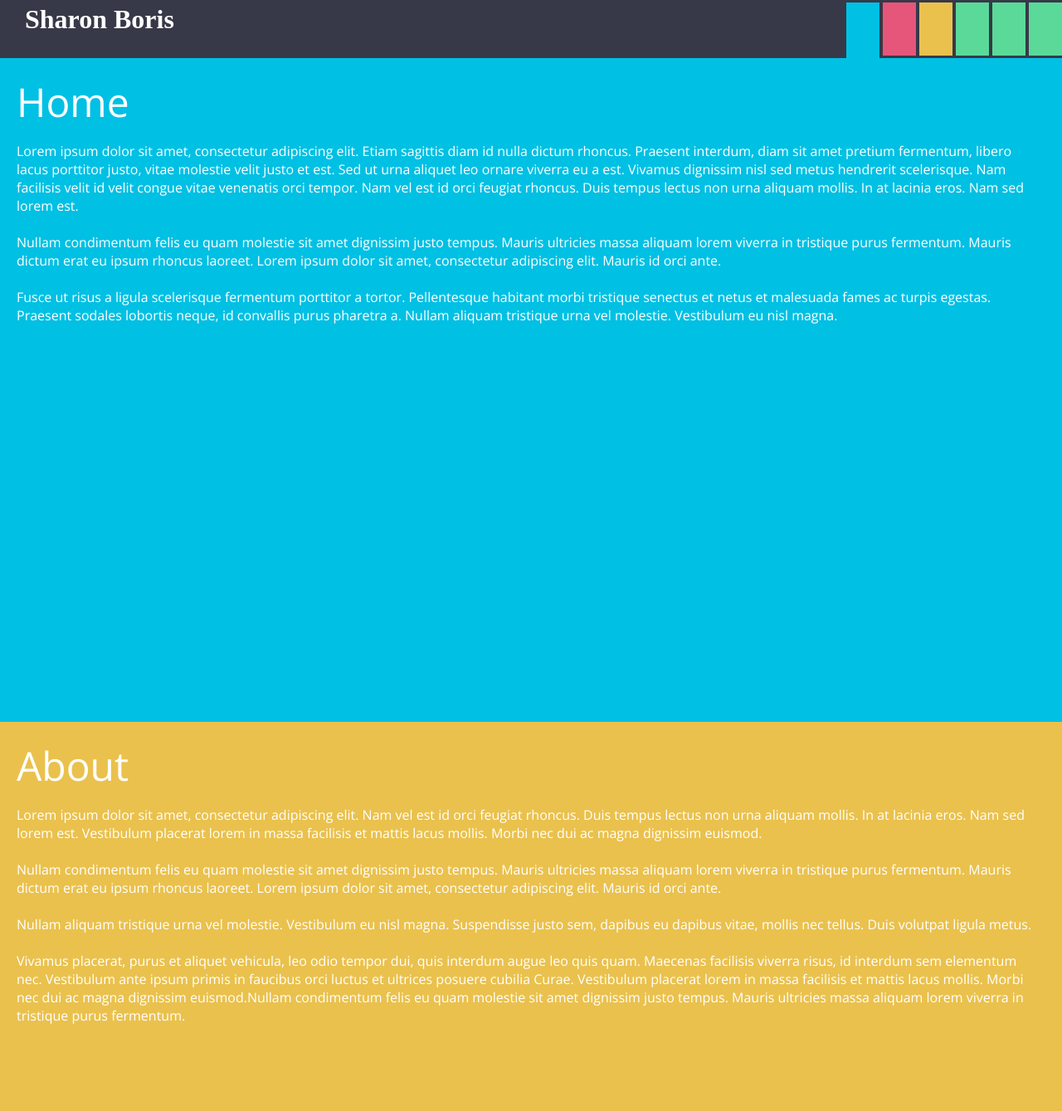
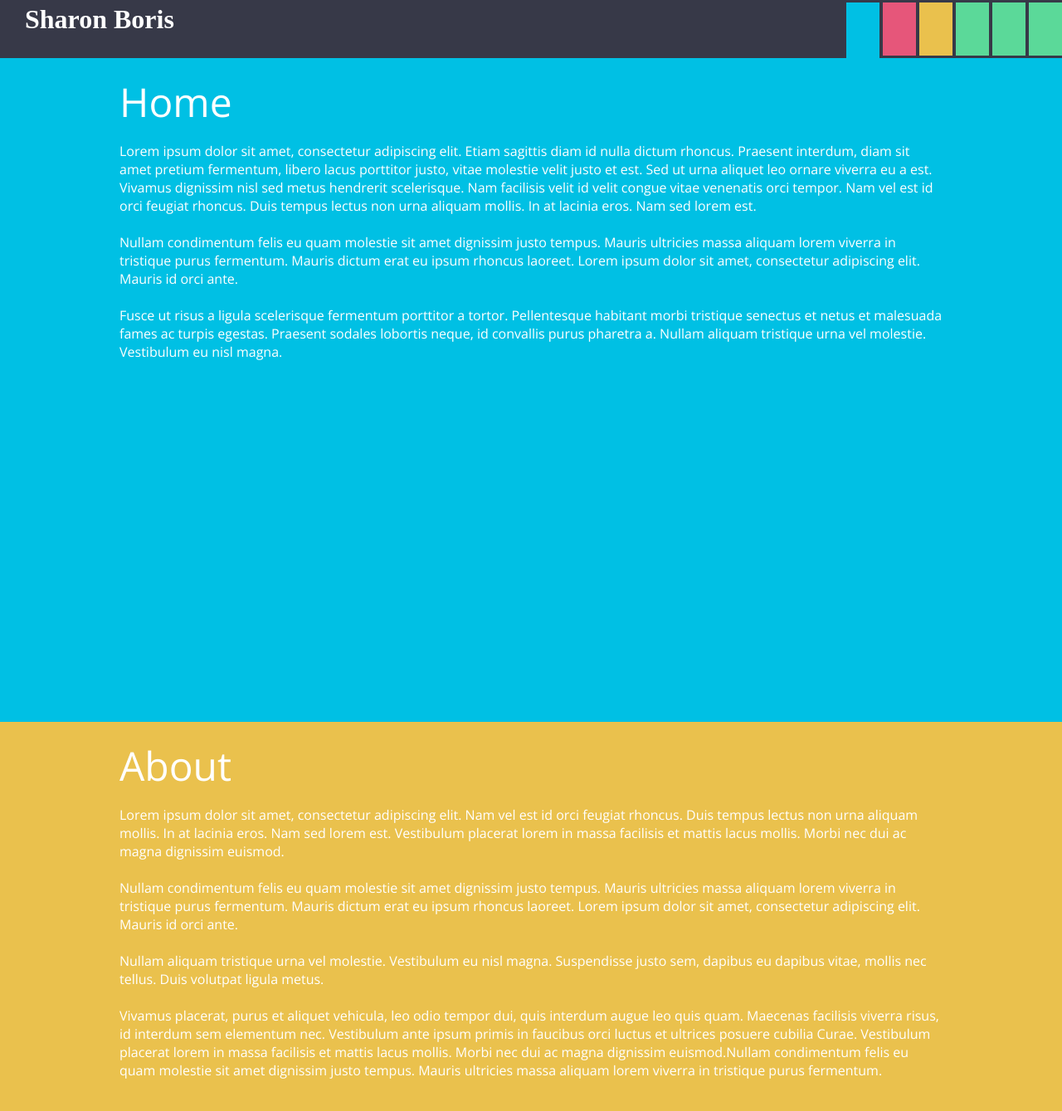
Before and after one commit to PlGGS/sharonboris.com, a Jekyll site: the page built from index.html, in a window 1280 px wide and 1400 px high. Shown: the top 1339 px of the window at 83% size. Built offline with Jekyll 4.4.1, drawn with Linux system fonts in a browser that asks for light colours; nearby versions of some CDN libraries; some web fonts are replaced.

Commit message:
Added section padding

```diff
--- a/css/main.scss
+++ b/css/main.scss
@@ -80,11 +80,16 @@ header nav ul li a.link-5 { background-color: #5bd999; }
 header nav ul li a.link-6 { background-color: #5bd999; }
 
 section {
-  width: 100%;
-  height: 800px;
-  box-sizing: border-box;
-  padding: 20px;
-  overflow: hidden;
+    width: 100%;
+    height: 800px;
+    box-sizing: border-box;
+    padding: 20px;
+    overflow: hidden;
+
+    div {
+        padding-left: 10%;
+        padding-right: 10%;
+    }
 }
 
 section#home { background-color: #00c0e4; margin-top: 70px;}
--- a/index.html
+++ b/index.html
@@ -5,40 +5,55 @@ css: main
 ---
 
 <section id="home">
+    <div>
         <h2>Home</h2>
         <p>Lorem ipsum dolor sit amet, consectetur adipiscing elit. Etiam sagittis diam id nulla dictum rhoncus. Praesent interdum, diam sit amet pretium fermentum, libero lacus porttitor justo, vitae molestie velit justo et est. Sed ut urna aliquet leo ornare viverra eu a est. Vivamus dignissim nisl sed metus hendrerit scelerisque. Nam facilisis velit id velit congue vitae venenatis orci tempor. Nam vel est id orci feugiat rhoncus. Duis tempus lectus non urna aliquam mollis. In at lacinia eros. Nam sed lorem est.<br/><br/>
-
         Nullam condimentum felis eu quam molestie sit amet dignissim justo tempus. Mauris ultricies massa aliquam lorem viverra in tristique purus fermentum. Mauris dictum erat eu ipsum rhoncus laoreet. Lorem ipsum dolor sit amet, consectetur adipiscing elit. Mauris id orci ante. <br/><br/>Fusce ut risus a ligula scelerisque fermentum porttitor a tortor. Pellentesque habitant morbi tristique senectus et netus et malesuada fames ac turpis egestas. Praesent sodales lobortis neque, id convallis purus pharetra a. Nullam aliquam tristique urna vel molestie. Vestibulum eu nisl magna.</p>
+    </div>
 </section>
 <section id="about">
+    <div>
         <h2>About</h2>
-    <p>Lorem ipsum dolor sit amet, consectetur adipiscing elit. Nam vel est id orci feugiat rhoncus. Duis tempus lectus non urna aliquam mollis. In at lacinia eros. Nam sed lorem est. Vestibulum placerat lorem in massa facilisis et mattis lacus mollis. Morbi nec dui ac magna dignissim euismod.<br/><br/>
+        <p>
+            Lorem ipsum dolor sit amet, consectetur adipiscing elit. Nam vel est id orci feugiat rhoncus. Duis tempus lectus non urna aliquam mollis. In at lacinia eros. Nam sed lorem est. Vestibulum placerat lorem in massa facilisis et mattis lacus mollis. Morbi nec dui ac magna dignissim euismod.<br /><br />
 
-        Nullam condimentum felis eu quam molestie sit amet dignissim justo tempus. Mauris ultricies massa aliquam lorem viverra in tristique purus fermentum. Mauris dictum erat eu ipsum rhoncus laoreet. Lorem ipsum dolor sit amet, consectetur adipiscing elit. Mauris id orci ante. <br/><br/>Nullam aliquam tristique urna vel molestie. Vestibulum eu nisl magna. Suspendisse justo sem, dapibus eu dapibus vitae, mollis nec tellus. Duis volutpat ligula metus. <br/><br/>Vivamus placerat, purus et aliquet vehicula, leo odio tempor dui, quis interdum augue leo quis quam. Maecenas facilisis viverra risus, id interdum sem elementum nec. Vestibulum ante ipsum primis in faucibus orci luctus et ultrices posuere cubilia Curae. Vestibulum placerat lorem in massa facilisis et mattis lacus mollis. Morbi nec dui ac magna dignissim euismod.Nullam condimentum felis eu quam molestie sit amet dignissim justo tempus. Mauris ultricies massa aliquam lorem viverra in tristique purus fermentum. </p>
+            Nullam condimentum felis eu quam molestie sit amet dignissim justo tempus. Mauris ultricies massa aliquam lorem viverra in tristique purus fermentum. Mauris dictum erat eu ipsum rhoncus laoreet. Lorem ipsum dolor sit amet, consectetur adipiscing elit. Mauris id orci ante. <br /><br />Nullam aliquam tristique urna vel molestie. Vestibulum eu nisl magna. Suspendisse justo sem, dapibus eu dapibus vitae, mollis nec tellus. Duis volutpat ligula metus. <br /><br />Vivamus placerat, purus et aliquet vehicula, leo odio tempor dui, quis interdum augue leo quis quam. Maecenas facilisis viverra risus, id interdum sem elementum nec. Vestibulum ante ipsum primis in faucibus orci luctus et ultrices posuere cubilia Curae. Vestibulum placerat lorem in massa facilisis et mattis lacus mollis. Morbi nec dui ac magna dignissim euismod.Nullam condimentum felis eu quam molestie sit amet dignissim justo tempus. Mauris ultricies massa aliquam lorem viverra in tristique purus fermentum.
+        </p>
+    </div>
 </section>
 <section id="services">
+    <div>
         <h2>Clients</h2>
-    <p>Lorem ipsum dolor sit amet, consectetur adipiscing elit. Nam vel est id orci feugiat rhoncus. Duis tempus lectus non urna aliquam mollis. In at lacinia eros. Nam sed lorem est. Vestibulum placerat lorem in massa facilisis et mattis lacus mollis. Morbi nec dui ac magna dignissim euismod.Nullam condimentum felis eu quam molestie sit amet dignissim justo tempus. Mauris ultricies massa aliquam lorem viverra in tristique purus fermentum. Mauris dictum erat eu ipsum rhoncus laoreet. Lorem ipsum dolor sit amet, consectetur adipiscing elit. Mauris id orci ante. <br/><br/>Fusce ut risus a ligula scelerisque fermentum porttitor a tortor. Pellentesque habitant morbi tristique senectus et netus et malesuada fames ac turpis egestas. Praesent sodales lobortis neque, id convallis purus pharetra a. Nullam aliquam tristique urna vel molestie. Vestibulum eu nisl magna. Suspendisse justo sem, dapibus eu dapibus vitae, mollis nec tellus. Duis volutpat ligula metus. <br/><br/>Vivamus placerat, purus et aliquet vehicula, leo odio tempor dui, quis interdum augue leo quis quam. Maecenas facilisis viverra risus, id interdum sem elementum nec. Vestibulum ante ipsum primis in faucibus orci luctus et ultrices posuere cubilia Curae;</p>
+        <p>Lorem ipsum dolor sit amet, consectetur adipiscing elit. Nam vel est id orci feugiat rhoncus. Duis tempus lectus non urna aliquam mollis. In at lacinia eros. Nam sed lorem est. Vestibulum placerat lorem in massa facilisis et mattis lacus mollis. Morbi nec dui ac magna dignissim euismod.Nullam condimentum felis eu quam molestie sit amet dignissim justo tempus. Mauris ultricies massa aliquam lorem viverra in tristique purus fermentum. Mauris dictum erat eu ipsum rhoncus laoreet. Lorem ipsum dolor sit amet, consectetur adipiscing elit. Mauris id orci ante. <br /><br />Fusce ut risus a ligula scelerisque fermentum porttitor a tortor. Pellentesque habitant morbi tristique senectus et netus et malesuada fames ac turpis egestas. Praesent sodales lobortis neque, id convallis purus pharetra a. Nullam aliquam tristique urna vel molestie. Vestibulum eu nisl magna. Suspendisse justo sem, dapibus eu dapibus vitae, mollis nec tellus. Duis volutpat ligula metus. <br /><br />Vivamus placerat, purus et aliquet vehicula, leo odio tempor dui, quis interdum augue leo quis quam. Maecenas facilisis viverra risus, id interdum sem elementum nec. Vestibulum ante ipsum primis in faucibus orci luctus et ultrices posuere cubilia Curae;</p>
+    </div>
 </section>
 <section id="insurance-info">
-    <h2>Contact Us</h2>
-    <p>Lorem ipsum dolor sit amet, consectetur adipiscing elit. Etiam sagittis diam id nulla dictum rhoncus. Praesent interdum, diam sit amet pretium fermentum, libero lacus porttitor justo, vitae molestie velit justo et est. Sed ut urna aliquet leo ornare viverra eu a est. Vivamus dignissim nisl sed metus hendrerit scelerisque. Nam facilisis velit id velit congue vitae venenatis orci tempor. Nam vel est id orci feugiat rhoncus. Duis tempus lectus non urna aliquam mollis. In at lacinia eros. Nam sed lorem est. Vestibulum placerat lorem in massa facilisis et mattis lacus mollis. Morbi nec dui ac magna dignissim euismod.<br/><br/>
-
-    Nullam condimentum felis eu quam molestie sit amet dignissim justo tempus. Mauris ultricies massa aliquam lorem viverra in tristique purus fermentum. Mauris dictum erat eu ipsum rhoncus laoreet. Lorem ipsum dolor sit amet, consectetur adipiscing elit. Mauris id orci ante. <br/><br/>Fusce ut risus a ligula scelerisque fermentum porttitor a tortor. Pellentesque habitant morbi tristique senectus et netus et malesuada fames ac turpis egestas. Praesent sodales lobortis neque, id convallis purus pharetra a. Nullam aliquam tristique urna vel molestie. Vestibulum eu nisl magna. Suspendisse justo sem, dapibus eu dapibus vitae, mollis nec tellus. Duis volutpat ligula metus. Vivamus placerat, purus et aliquet vehicula, leo odio tempor dui, quis interdum augue leo quis quam. Maecenas facilisis viverra risus, id interdum sem elementum nec. Vestibulum ante ipsum primis in faucibus orci luctus et ultrices posuere cubilia Curae;</p>
-</section>
-<section id="forms">
+    <div>
         <h2>Contact Us</h2>
         <p>
             Lorem ipsum dolor sit amet, consectetur adipiscing elit. Etiam sagittis diam id nulla dictum rhoncus. Praesent interdum, diam sit amet pretium fermentum, libero lacus porttitor justo, vitae molestie velit justo et est. Sed ut urna aliquet leo ornare viverra eu a est. Vivamus dignissim nisl sed metus hendrerit scelerisque. Nam facilisis velit id velit congue vitae venenatis orci tempor. Nam vel est id orci feugiat rhoncus. Duis tempus lectus non urna aliquam mollis. In at lacinia eros. Nam sed lorem est. Vestibulum placerat lorem in massa facilisis et mattis lacus mollis. Morbi nec dui ac magna dignissim euismod.<br /><br />
 
             Nullam condimentum felis eu quam molestie sit amet dignissim justo tempus. Mauris ultricies massa aliquam lorem viverra in tristique purus fermentum. Mauris dictum erat eu ipsum rhoncus laoreet. Lorem ipsum dolor sit amet, consectetur adipiscing elit. Mauris id orci ante. <br /><br />Fusce ut risus a ligula scelerisque fermentum porttitor a tortor. Pellentesque habitant morbi tristique senectus et netus et malesuada fames ac turpis egestas. Praesent sodales lobortis neque, id convallis purus pharetra a. Nullam aliquam tristique urna vel molestie. Vestibulum eu nisl magna. Suspendisse justo sem, dapibus eu dapibus vitae, mollis nec tellus. Duis volutpat ligula metus. Vivamus placerat, purus et aliquet vehicula, leo odio tempor dui, quis interdum augue leo quis quam. Maecenas facilisis viverra risus, id interdum sem elementum nec. Vestibulum ante ipsum primis in faucibus orci luctus et ultrices posuere cubilia Curae;
         </p>
+    </div>
 </section>
-<section id="contact-us">
+<section id="forms">
+    <div>
         <h2>Contact Us</h2>
         <p>
             Lorem ipsum dolor sit amet, consectetur adipiscing elit. Etiam sagittis diam id nulla dictum rhoncus. Praesent interdum, diam sit amet pretium fermentum, libero lacus porttitor justo, vitae molestie velit justo et est. Sed ut urna aliquet leo ornare viverra eu a est. Vivamus dignissim nisl sed metus hendrerit scelerisque. Nam facilisis velit id velit congue vitae venenatis orci tempor. Nam vel est id orci feugiat rhoncus. Duis tempus lectus non urna aliquam mollis. In at lacinia eros. Nam sed lorem est. Vestibulum placerat lorem in massa facilisis et mattis lacus mollis. Morbi nec dui ac magna dignissim euismod.<br /><br />
 
             Nullam condimentum felis eu quam molestie sit amet dignissim justo tempus. Mauris ultricies massa aliquam lorem viverra in tristique purus fermentum. Mauris dictum erat eu ipsum rhoncus laoreet. Lorem ipsum dolor sit amet, consectetur adipiscing elit. Mauris id orci ante. <br /><br />Fusce ut risus a ligula scelerisque fermentum porttitor a tortor. Pellentesque habitant morbi tristique senectus et netus et malesuada fames ac turpis egestas. Praesent sodales lobortis neque, id convallis purus pharetra a. Nullam aliquam tristique urna vel molestie. Vestibulum eu nisl magna. Suspendisse justo sem, dapibus eu dapibus vitae, mollis nec tellus. Duis volutpat ligula metus. Vivamus placerat, purus et aliquet vehicula, leo odio tempor dui, quis interdum augue leo quis quam. Maecenas facilisis viverra risus, id interdum sem elementum nec. Vestibulum ante ipsum primis in faucibus orci luctus et ultrices posuere cubilia Curae;
         </p>
+    </div>
 </section>
+<section id="contact-us">
+    <div>
+        <h2>Contact Us</h2>
+        <p>
+            Lorem ipsum dolor sit amet, consectetur adipiscing elit. Etiam sagittis diam id nulla dictum rhoncus. Praesent interdum, diam sit amet pretium fermentum, libero lacus porttitor justo, vitae molestie velit justo et est. Sed ut urna aliquet leo ornare viverra eu a est. Vivamus dignissim nisl sed metus hendrerit scelerisque. Nam facilisis velit id velit congue vitae venenatis orci tempor. Nam vel est id orci feugiat rhoncus. Duis tempus lectus non urna aliquam mollis. In at lacinia eros. Nam sed lorem est. Vestibulum placerat lorem in massa facilisis et mattis lacus mollis. Morbi nec dui ac magna dignissim euismod.<br /><br />
+
+            Nullam condimentum felis eu quam molestie sit amet dignissim justo tempus. Mauris ultricies massa aliquam lorem viverra in tristique purus fermentum. Mauris dictum erat eu ipsum rhoncus laoreet. Lorem ipsum dolor sit amet, consectetur adipiscing elit. Mauris id orci ante. <br /><br />Fusce ut risus a ligula scelerisque fermentum porttitor a tortor. Pellentesque habitant morbi tristique senectus et netus et malesuada fames ac turpis egestas. Praesent sodales lobortis neque, id convallis purus pharetra a. Nullam aliquam tristique urna vel molestie. Vestibulum eu nisl magna. Suspendisse justo sem, dapibus eu dapibus vitae, mollis nec tellus. Duis volutpat ligula metus. Vivamus placerat, purus et aliquet vehicula, leo odio tempor dui, quis interdum augue leo quis quam. Maecenas facilisis viverra risus, id interdum sem elementum nec. Vestibulum ante ipsum primis in faucibus orci luctus et ultrices posuere cubilia Curae;
+        </p>
+    </div>
+</section>
```
Lines whose indentation alone changed are shown as unchanged.
